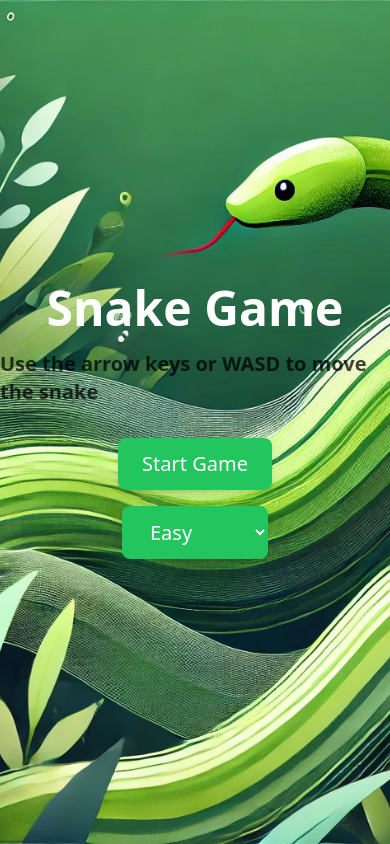
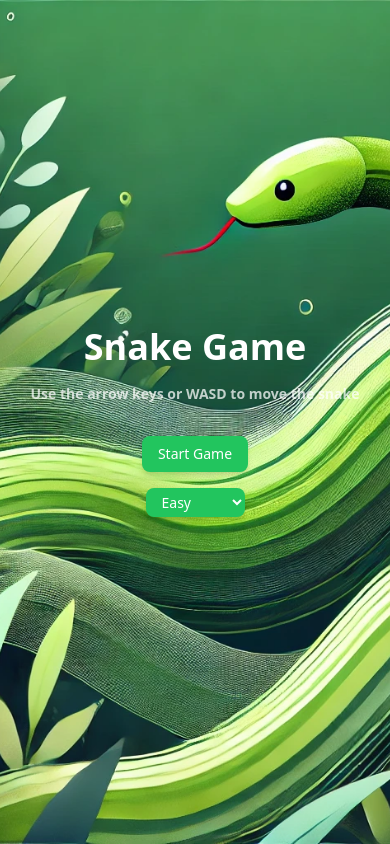
Before and after one commit to Future-Rafay/snake-game, a Next.js app: page / in a window 390 px wide. Built offline with nearby package versions, Linux system fonts and the light colour scheme.

Commit message:
start page responsived

```diff
--- a/src/components/StartMenu.js
+++ b/src/components/StartMenu.js
@@ -12,19 +12,20 @@ const StartMenu = ({ onStartGame }) => {
             className="flex flex-col items-center justify-center h-screen w-full bg-cover bg-center"
             style={{ backgroundImage: "url('/images/bg-snake-game.png')" }}
         >
-            <h1 className="text-white text-5xl font-extrabold mb-4 animate-bounce">Snake Game</h1>
-            <p className="text-xl font-semibold mb-8 animate-pulse">Use the arrow keys or WASD to move the snake</p>
+            <h1 className="text-white text-4xl sm:text-5xl font-bold mb-4 animate-bounce">Snake Game</h1>
+            <p className="text-lg xxs:text-center xxs:text-sm text-white sm:text-xl font-semibold mb-8 animate-pulse">Use the arrow keys or WASD to move the snake</p>
+
             <button
-                className="px-6 py-3 text-xl text-white bg-green-500 rounded-lg shadow-md hover:bg-green-600 transition duration-300"
-
+                className="text-sm xxs:px-4 xxs:py-2 sm:px-6 sm:py-3 sm:text-xl text-white bg-green-500 rounded-lg shadow-md hover:bg-green-600 transition duration-300"
                 onClick={handleStartClick}
             >
                 Start Game
             </button>
+
             <select
                 value={difficulty}
                 onChange={(e) => setDifficulty(e.target.value)}
-                className="mt-4 px-6 py-3 text-xl text-white bg-green-500 rounded-lg shadow-md hover:bg-green-600 transition duration-300"
+                className="mt-4 px-6 py-3 text-sm xxs:px-3 xxs:py-1 sm:px-6 sm:py-3  sm:text-xl text-white bg-green-500 rounded-lg shadow-md hover:bg-green-600 transition duration-300"
             >
                 <option value="easy">Easy</option>
                 <option value="medium">Medium</option>
--- a/tailwind.config.js
+++ b/tailwind.config.js
@@ -11,6 +11,15 @@ module.exports = {
         background: "var(--background)",
         foreground: "var(--foreground)",
       },
+      screens: {
+        'xxs': '320px',
+        'xs': '480px',   // Custom 'xs' breakpoint
+        'sm': '640px',   // Default 'sm' breakpoint
+        'md': '768px',   // Default 'md' breakpoint
+        'lg': '1024px',  // Default 'lg' breakpoint
+        'xl': '1280px',  // Default 'xl' breakpoint
+        '2xl': '1536px', // Default '2xl' breakpoint
+      },
     },
   },
   plugins: [],
```
